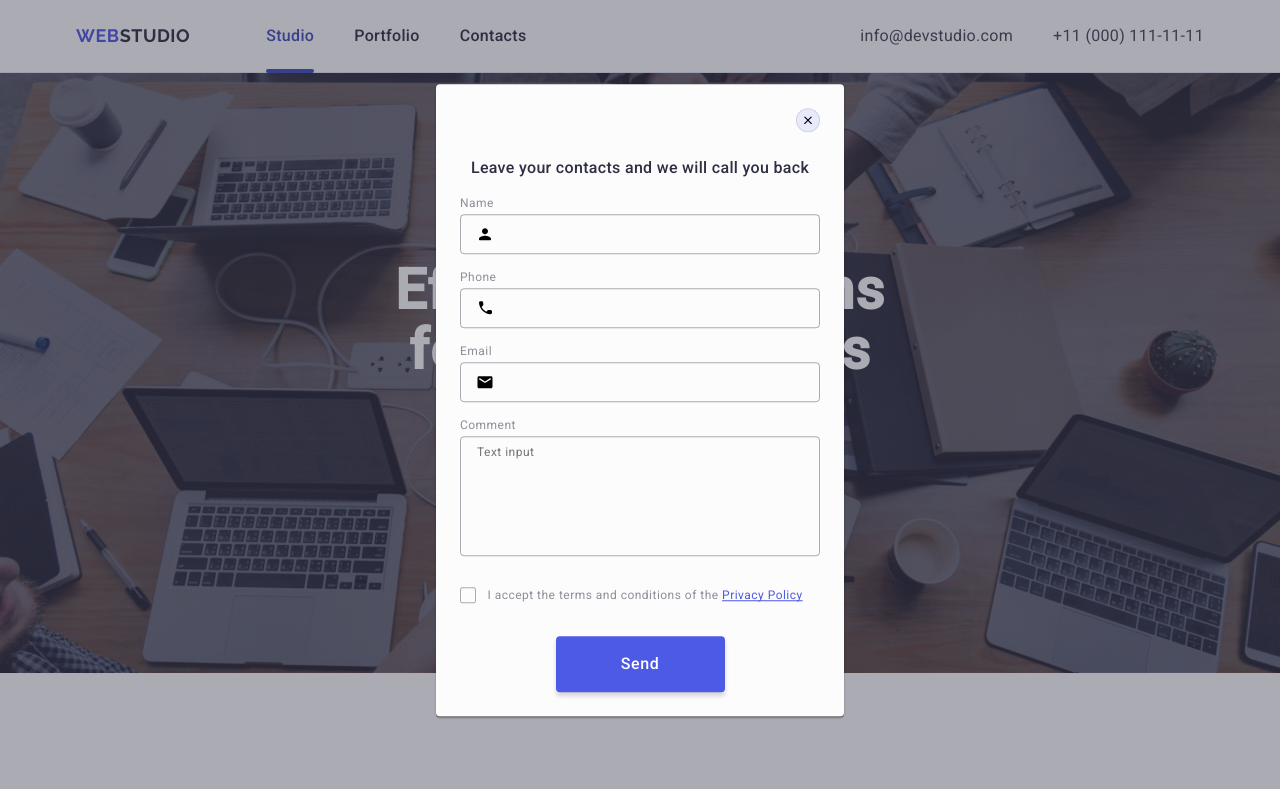
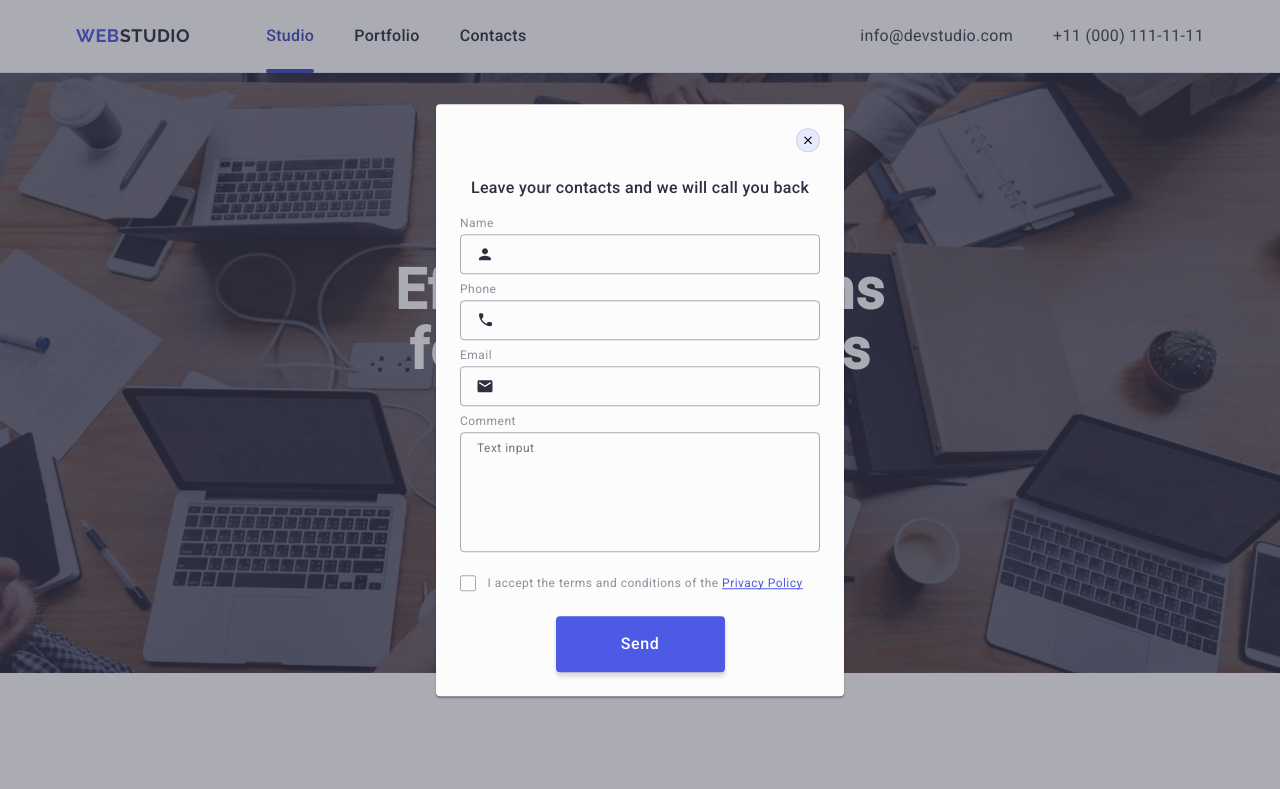
Before and after one commit to Davzp1980/goit-markup-hw-05, a plain HTML site: page index.html in a window 1280 px wide. Shown: the top 789 px of the page. Drawn offline with nearby package versions, Linux system fonts and the light colour scheme; files whose address does not match are found by name.

Commit message:
margins,icon fill and is-open fixed

```diff
--- a/css/styles.css
+++ b/css/styles.css
@@ -553,6 +553,9 @@ a {
 /* ==========Modal window========== */
 
 .back-drop {
+  opacity: 0;
+  pointer-events: none;
+  visibility: hidden;
   position: fixed;
   top: 0;
   left: 0;
@@ -561,6 +564,12 @@ a {
   background-color: rgba(46, 47, 66, 0.4);
   transition: opacity 250ms cubic-bezier(0.4, 0, 0.2, 1),
     visibility 250ms cubic-bezier(0.4, 0, 0.2, 1);
+}
+
+.is-open {
+  opacity: 1;
+  pointer-events: all;
+  visibility: visible;
 }
 
 .modal-window {
@@ -623,9 +632,6 @@ a {
 }
 
 .modal-subscribe-form {
-  display: flex;
-  flex-direction: column;
-  gap: 8px;
 }
 
 .modal-subscribe-input-box {
@@ -653,6 +659,7 @@ a {
 }
 
 .input-icon {
+  fill: #2e2f42;
   position: absolute;
   top: 50%;
   left: 16px;
@@ -741,15 +748,16 @@ a {
 }
 
 .modal-button {
+  display: flex;
+  justify-content: center;
+  align-items: center;
   border: none;
   border-radius: 4px;
   font-family: inherit;
-  align-self: center;
   font-weight: 500;
   font-size: 16px;
   line-height: 1.5;
   letter-spacing: 0.04em;
-  text-align: center;
   color: #fff;
   padding: 16px 32px;
   min-width: 169px;
@@ -757,6 +765,7 @@ a {
   background-color: #4d5ae5;
   cursor: pointer;
   transition: background-color 250ms cubic-bezier(0.4, 0, 0.2, 1);
+  margin: auto;
 }
 
 .modal-button:hover,
```
